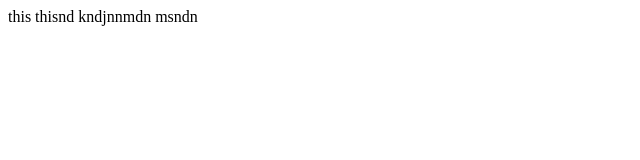
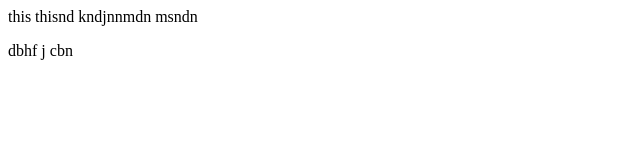
Before and after one commit to sox-123/New-R, a plain HTML site: page index.html in a window 1280 px wide. Shown: the full height of the page, 0-640 px from the left. Drawn offline with Linux system fonts and the light colour scheme.

Commit message:
add ne para

```diff
--- a/index.html
+++ b/index.html
@@ -1 +1,2 @@
 <p>this thisnd kndjnnmdn msndn</p>
+<p>dbhf   j cbn </p>
```
